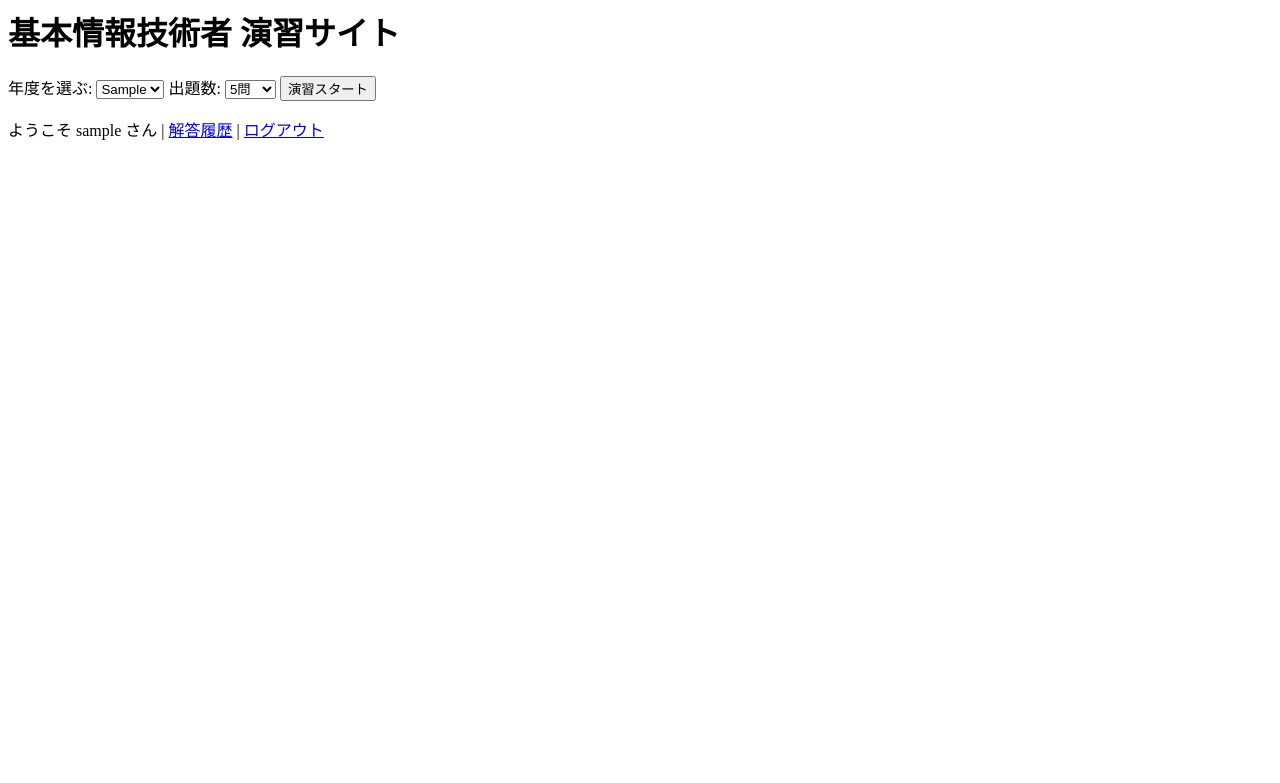
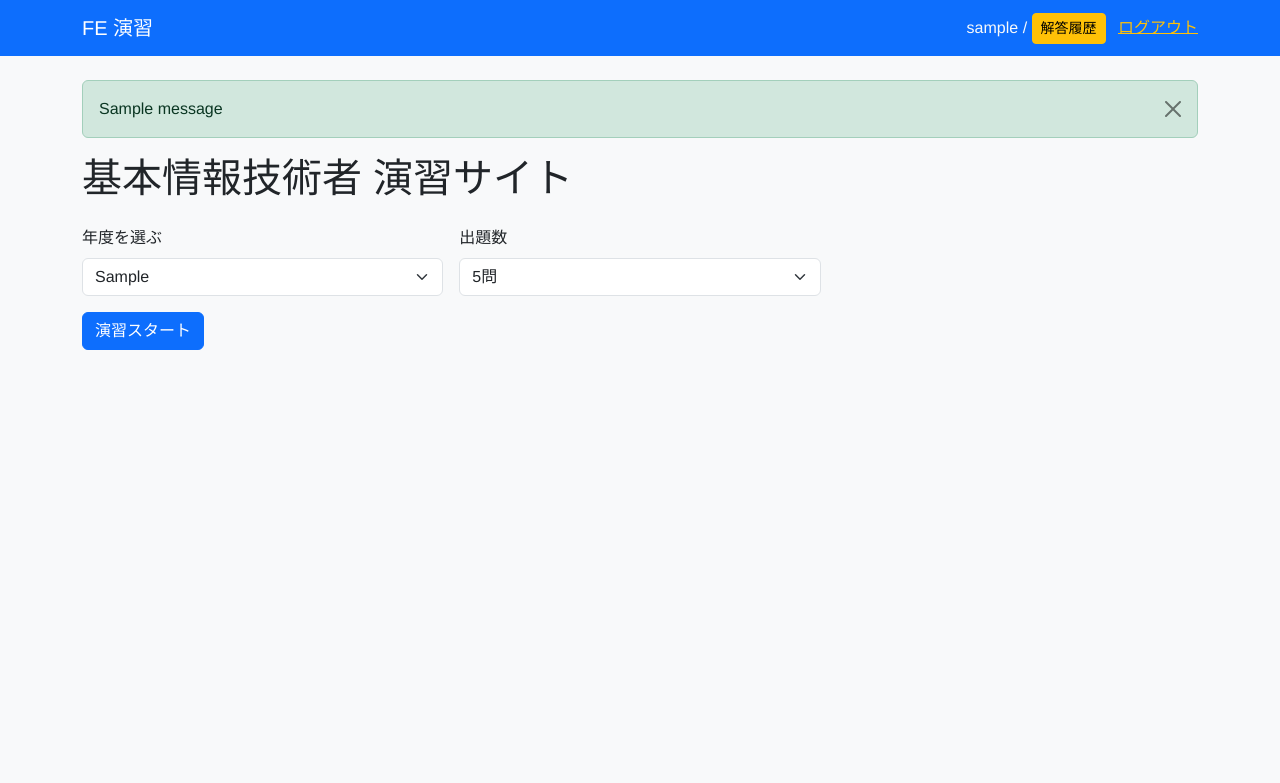
Before and after one commit to Junya-a98/kihon_app, a Django app: page / in a window 1280 px wide. Shown: the top 783 px of the page. Run offline with Django 4.2, Linux system fonts and the light colour scheme; a user stored in the database is signed in; tables that the repository leaves empty hold one stand-in row (values such as "Sample post"); one stand-in notice (Sample message) is shown.

Commit message:
修正: 選択肢未選択時のエラー処理・履歴保存・ナビゲーション整理

```diff
--- /dev/null
+++ b/exams/templates/exams/base.html
@@ -0,0 +1,46 @@
+{% load static %}
+<!DOCTYPE html>
+<html lang="ja">
+<head>
+  <meta charset="utf-8">
+  <title>{% block title %}FE演習{% endblock %}</title>
+
+  <!-- Bootstrap 5 CDN -->
+  <link href="https://cdn.jsdelivr.net/npm/bootstrap@5.3.3/dist/css/bootstrap.min.css" rel="stylesheet">
+  <!-- 自作スタイル -->
+  <link href="{% static 'css/style.css' %}" rel="stylesheet">
+</head>
+<body class="bg-light">
+
+<nav class="navbar navbar-expand-lg navbar-dark bg-primary mb-4">
+  <div class="container">
+    <a class="navbar-brand" href="{% url 'home' %}">FE 演習</a>
+    <div class="ms-auto text-light">
+      {% if request.user.is_authenticated %}
+        {{ request.user.username }} /
+        <a class="btn btn-warning btn-sm me-2" href="{% url 'history' %}">解答履歴</a>
+        <a class="text-warning" href="{% url 'logout' %}">ログアウト</a>
+      {% else %}
+        <a class="text-white" href="{% url 'login' %}">ログイン</a> |
+        <a class="text-white" href="{% url 'signup' %}">新規登録</a>
+      {% endif %}
+    </div>
+  </div>
+</nav>
+
+<div class="container">
+
+  {% if messages %}
+  {% for m in messages %}
+    <div class="alert alert-{{ m.tags }} alert-dismissible fade show" role="alert">
+      {{ m }}
+      <button type="button" class="btn-close" data-bs-dismiss="alert"></button>
+    </div>
+  {% endfor %}
+{% endif %}
+
+  {% block content %}{% endblock %}
+</div>
+
+</body>
+</html>
--- a/exams/templates/exams/home.html
+++ b/exams/templates/exams/home.html
@@ -1,32 +1,33 @@
-<h1>基本情報技術者 演習サイト</h1>
+{% extends "exams/base.html" %}
+{% block title %}トップ | FE演習{% endblock %}
+{% block content %}
 
-<form action="{% url 'start' %}" method="post">
+<h1 class="mb-4">基本情報技術者 演習サイト</h1>
+
+<form action="{% url 'start' %}" method="post" class="row g-3">
   {% csrf_token %}
 
-  <label>年度を選ぶ:
-    <select name="year">
+  <div class="col-md-4">
+    <label class="form-label">年度を選ぶ</label>
+    <select name="year" class="form-select">
       {% for y in years %}
         <option value="{{ y }}">{{ y }}</option>
       {% endfor %}
     </select>
-  </label>
+  </div>
 
-  <label>出題数:
-    <select name="num">
-      {% for n in nums %}           {# ← split をやめて nums を回す #}
+  <div class="col-md-4">
+    <label class="form-label">出題数</label>
+    <select name="num" class="form-select">
+      {% for n in nums %}
         <option value="{{ n }}">{{ n }}問</option>
       {% endfor %}
     </select>
-  </label>
-  <button type="submit">演習スタート</button>
+  </div>
+
+  <div class="col-12">
+    <button class="btn btn-primary">演習スタート</button>
+  </div>
 </form>
 
-{% if request.user.is_authenticated %}
-  <p>ようこそ {{ request.user.username }} さん |
-     <a href="{% url 'history' %}">解答履歴</a> |
-     <a href="{% url 'logout' %}?next={{ request.path }}">ログアウト</a>
-  </p>
-{% else %}
-  <p><a href="{% url 'login' %}?next={{ request.path }}">ログイン</a></p>
-  <a href="{% url 'signup' %}?next={{ request.path }}">新規登録</a>
-{% endif %}
+{% endblock %}
--- a/exams/templates/exams/my_history.html
+++ b/exams/templates/exams/my_history.html
@@ -1,3 +1,6 @@
+{% extends "exams/base.html" %}
+{% block title %}ページタイトル{% endblock %}
+{% block content %}
 <h2>{{ request.user.username }} さんの解答履歴</h2>
 <table border="1" cellpadding="6">
   <tr><th>日時</th><th>問題</th><th>あなた</th><th>正否</th></tr>
@@ -14,3 +17,5 @@
 </table>
 
 <p><a href="{% url 'home' %}">ホームへ</a></p>
+
+{% endblock %}
--- a/exams/templates/exams/show_result.html
+++ b/exams/templates/exams/show_result.html
@@ -1,3 +1,5 @@
+{% extends "exams/base.html" %}
+{% block content %}
 <h2>演習結果</h2>
 <p>正解数：{{ correct_count }} / {{ total }}</p>
 
@@ -19,3 +21,5 @@
 <hr>
 <a href="{% url 'reset_session' %}">もう一度挑戦する</a> /
 <a href="{% url 'home' %}">トップへ戻る</a>
+
+{% endblock %}
--- a/exams/views.py
+++ b/exams/views.py
@@ -2,6 +2,7 @@ import random
 from django.contrib.auth.forms import UserCreationForm
 from django.contrib.auth.decorators import login_required
 from django.contrib.auth import login
+from django.contrib import messages
 from django.shortcuts import render, redirect
 from .models import Question, Answer
 
@@ -60,26 +61,47 @@ def take_quiz(request):
     # POST（回答が返ってきた）
     if request.method == "POST":
         qid   = int(request.POST["qid"])
-        guess = request.POST.get("choice")
+        guess = request.POST.get("choice") or ""
         q     = Question.objects.get(id=qid)
+
+        # --- 未選択なら同じ問題を再表示 -----------------
+        if not guess:
+            choices = [
+                ("a", q.choice_a), ("b", q.choice_b),
+                ("c", q.choice_c), ("d", q.choice_d),
+            ]
+            messages.error(request, "選択肢を選んでください。")
+            return render(
+                request,
+                "exams/quiz.html",
+                {
+                    "question": q,
+                    "choices":  choices,
+                    "current":  len(request.session.get("solved_questions", [])) + 1,
+                    "total":    request.session.get("total", 0),
+                },
+            )
+
+        # --- 回答がある場合だけここに来る ---------------
         is_ok = (guess == q.correct)
 
-        Answer.objects.create(
-        user       = request.user if request.user.is_authenticated else None,
-        question   = q,
-        is_correct = is_ok,
-        guess      = guess,
-    )
+        # ログインしていれば履歴保存
+        if request.user.is_authenticated:
+            Answer.objects.create(
+                user       = request.user,
+                question   = q,
+                is_correct = is_ok,
+                guess      = guess,
+            )
 
-        sess = request.session               # 短縮参照
-        sess.setdefault("solved_questions", [])
-        sess.setdefault("results", [])
-        sess.setdefault("guesses", {})       # ★ 追加：qid → guess
+        # セッション更新
+        sess = request.session
+        sess.setdefault("solved_questions", []).append(qid)
+        sess.setdefault("results", []).append(is_ok)
+        sess.setdefault("guesses", {})[str(qid)] = guess
+        sess.modified = True
 
-        sess["solved_questions"].append(qid)
-        sess["results"].append(is_ok)
-        sess["guesses"][str(qid)] = guess    # ★ ここで保存
-        sess.modified = True
+
 
 
     # 未出題を絞り込む
--- /dev/null
+++ b/static/css/style.css
@@ -0,0 +1,11 @@
+/* 全ページ共通の軽い装飾 */
+body { font-family: "Helvetica Neue", sans-serif; }
+
+.progress { height: 1.2rem; }
+.progress-bar { background-color: #0d6efd; }
+
+.radio-block { margin-bottom: 0.5rem; }
+
+.table-history td { vertical-align: middle; }
+.table-history .ok  { color: green; }
+.table-history .ng  { color: red; }
```
Also changed, not shown: exams/templates/exams/quiz.html (+12 -24 lines), exams/templates/exams/result.html (+6 -9 lines), exams/templates/exams/signup.html (+4 -5 lines), myproject/settings.py (+9 -0 lines).
